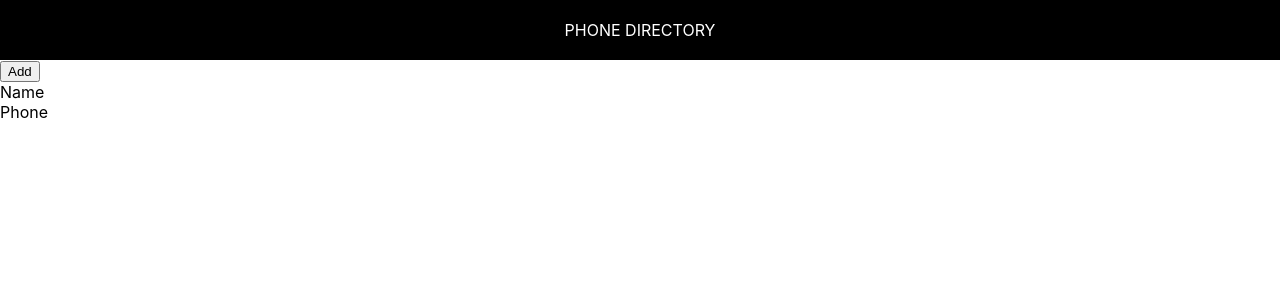
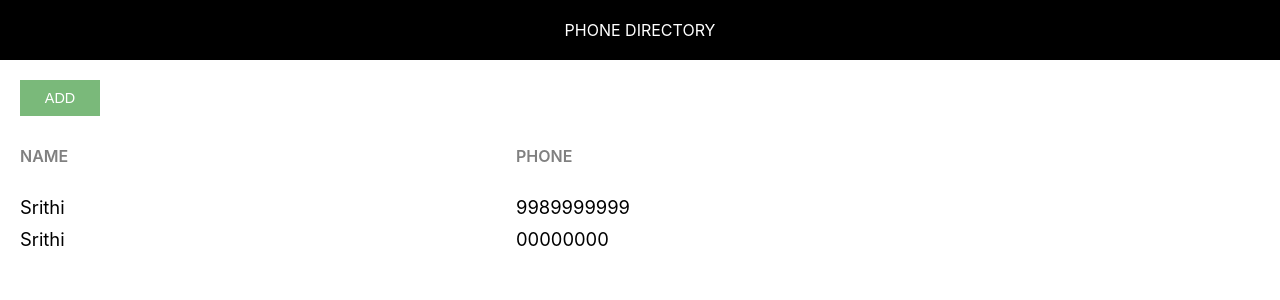
Before and after one commit to GaneshAnde/phone-directory, a React (Create React App) app: page / in a window 1280 px wide. Shown: the top 300 px of the page. Built offline with nearby package versions, Linux system fonts and the light colour scheme.

Commit message:
Rendered Subscribers Dynamically

```diff
--- /dev/null
+++ b/src/App.css
@@ -0,0 +1,44 @@
+.component-body-container {
+    padding: 20px;
+}
+
+.custom-btn {
+    padding: 10px;
+    border: none;
+    margin-right: 10px;
+    text-transform: uppercase;
+    width: 80px;
+    font-size: 0.9rem;
+    cursor: pointer;
+    outline: none;
+}
+
+.add-btn {
+    background: #7ab97a;
+    color: #fff;
+}
+
+.grid-container {
+    display: grid;
+    grid-template-columns: 40% 30% auto;
+    margin-bottom: 10px;
+}
+
+.heading-container {
+    margin: 30px 0 30px 0;
+    width: 100%;
+}
+
+.grid-item {
+    background-color: rgba(255, 255, 255, 0.8);
+    font-size: 1.15rem;
+    word-wrap: break-word;
+    padding-right: 10px;
+}
+
+.name-heading, .phone-heading {
+    font-size: 1rem;
+    font-weight: 600;
+    color: #808080;
+    text-transform: uppercase;
+}
--- a/src/App.js
+++ b/src/App.js
@@ -1,8 +1,25 @@
-import React, { Component} from 'react'
+import React, { Component } from 'react'
 import Header from './Header';
+import './App.css'
 
-function App() {
+class App extends Component{
+
+  render(){
+    var subscribers = [
+      {
+        id : 1,
+        name: 'Srithi',
+        phone:'9989999999'
+      },
+      {
+        id : 2,
+        name: 'Srithi',
+        phone:'00000000'
+      },
+    ]
     return (
+
+
       // <div>
       // <h1>UpGrad</h1>
       // <p>We are your F1 button for education!</p>,
@@ -12,15 +29,29 @@
         {/* <div className='header'>
        Phone Directory
       </div> */}
-    <Header/>
-    <button>Add</button>
-    <div>
-      <span>Name</span><br></br>
-      <span>Phone</span>
+        <Header />
+        <div className="component-body-container">
+            <button className="custom-btn add-btn">Add</button>
 
+            <div className="grid-container heading-container">
+              <span className="grid-item name-heading">Name</span>
+              <span className="grid-item phone-heading">Phone</span>
             </div>
+
+            {
+              subscribers.map(sub =>{
+                return  <div key = {sub.id} className="grid-container">
+                <span className="grid-item">{sub.name}</span>
+                <span className="grid-item">{sub.phone}</span>
+              </div>
+              })
+            }
+        </div>
+
       </div>
     );
   }
 
+};
+
 export default App;
--- a/src/Header.js
+++ b/src/Header.js
@@ -3,10 +3,14 @@
 
 const Header = function(){
     //style={{textAlign:"center",background:"#000", color:'#fff', padding:20, fontSize:20,textTransform:'uppercase' }}
+
     return (
-        <div className="header">
-            Phone Directory
+        <div>
+            <div className="header">
+                Phone Directory
+            </div>
         </div>
+
     )
 }
 
```
Lines whose indentation alone changed are shown as unchanged.
